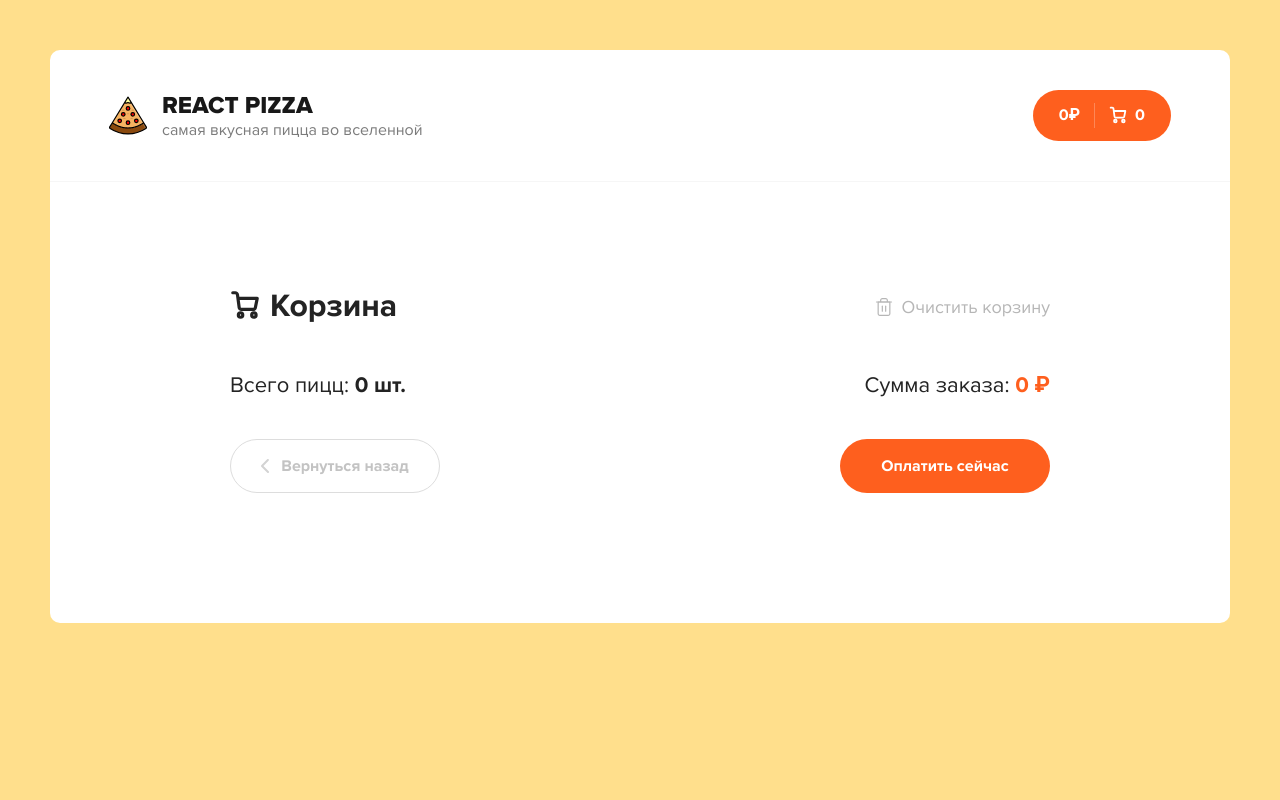
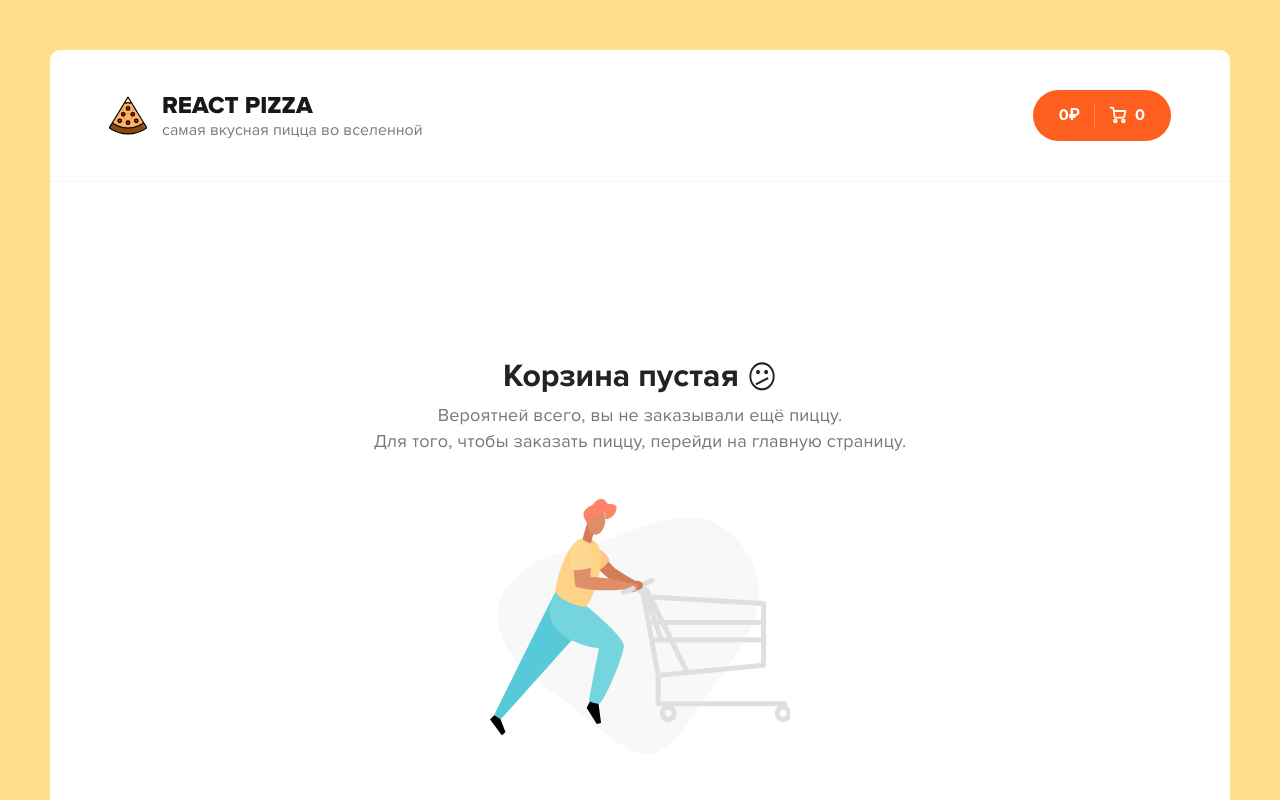
Before and after one commit to chernykh-ru/react-pizza, a React (Create React App) app: page /cart in a window 1280 px wide. Shown: the top 800 px of the page. Built offline with nearby package versions, Linux system fonts and the light colour scheme.

Commit message:
add clear cart, empty cart

```diff
--- a/src/pages/Cart.jsx
+++ b/src/pages/Cart.jsx
@@ -1,23 +1,32 @@
 //rcfe
 import React from 'react';
-import { useSelector } from 'react-redux';
+import { NavLink } from 'react-router-dom';
+import { useSelector, useDispatch } from 'react-redux';
 import CartItem from '../components/CartItem';
+import { clearPizzaOnCart } from '../redux/reducers/cart';
+import emptyCart from './../assets/img/empty-cart.png';
 
 function Cart() {
+  const dispatch = useDispatch();
+
   const { items, totalPrice, totalCount } = useSelector(({ cart }) => cart);
 
   const addedPizzas = Object.keys(items).map((key) => {
     return items[key].items[0];
   }); //берем из обекта items ключи и мапим в новый массив по ключам возвращая каждый первый элемент массива в массив объектов
 
-  // const addedByOneTypePizzasCount = Object.keys(items).map((key) => {
-  //   return items[key].length;
-  // });
-  // console.log(addedByOneTypePizzasCount);
+  const handleClearPizzaOnCart = () => {
+    if (window.confirm('Вы действительно хотите очистить корзину?')) {
+      dispatch(clearPizzaOnCart());
+    }
+  };
 
   return (
     <div className='content'>
       <div className='container container--cart'>
+        {totalPrice === 0 ? (
+          <CartEmpty />
+        ) : (
           <div className='cart'>
             <div className='cart__top'>
               <h2 className='content__title'>
@@ -87,8 +96,7 @@ function Cart() {
                     strokeLinejoin='round'
                   />
                 </svg>
-
-              <span>Очистить корзину</span>
+                <span onClick={handleClearPizzaOnCart}>Очистить корзину</span>
               </div>
             </div>
             <div className='content__items'>
@@ -114,7 +122,7 @@ function Cart() {
                 </span>
               </div>
               <div className='cart__bottom-buttons'>
-              <a href='/' className='button button--outline button--add go-back-btn'>
+                <NavLink to='/' className='button button--outline button--add go-back-btn'>
                   <svg
                     width='8'
                     height='14'
@@ -130,12 +138,36 @@ function Cart() {
                     />
                   </svg>
                   <span>Вернуться назад</span>
-              </a>
+                </NavLink>
                 <div className='button pay-btn'>
                   <span>Оплатить сейчас</span>
                 </div>
               </div>
             </div>
+          </div>
+        )}
+      </div>
+    </div>
+  );
+}
+
+function CartEmpty() {
+  return (
+    <div className='content'>
+      <div className='container container--cart'>
+        <div className='cart cart--empty'>
+          <h2>
+            Корзина пустая <icon>😕</icon>
+          </h2>
+          <p>
+            Вероятней всего, вы не заказывали ещё пиццу.
+            <br />
+            Для того, чтобы заказать пиццу, перейди на главную страницу.
+          </p>
+          <img src={emptyCart} alt='Empty cart' />
+          <NavLink to='/' className='button button--black'>
+            <span>Вернуться назад</span>
+          </NavLink>
         </div>
       </div>
     </div>
--- a/src/redux/reducers/cart.js
+++ b/src/redux/reducers/cart.js
@@ -1,4 +1,5 @@
 const ADD_PIZZA_CART = 'REACT_PIZZA/CART/ADD_PIZZA_CART';
+const CLEAR_PIZZA_CART = 'REACT_PIZZA/CART/CLEAR_PIZZA_CART';
 
 const initialState = {
   items: {},
@@ -21,13 +22,6 @@ const cart = (state = initialState, action) => {
           totalPrice: getTotalPrice(currentPizzaItems),
         },
       };
-      // case ADD_PIZZA_CART: {
-      //   const newItems = {
-      //     ...state.items,
-      //     [action.payload.id]: !state.items[action.payload.id]
-      //       ? [action.payload]
-      //       : [...state.items[action.payload.id], action.payload],
-      //   };
       const items = Object.values(newItems).map((obj) => obj.items);
       const allPizzas = [].concat.apply([], items);
       const totalPrice = getTotalPrice(allPizzas);
@@ -37,21 +31,16 @@ const cart = (state = initialState, action) => {
         items: newItems,
         totalCount: allPizzas.length,
         totalPrice: totalPrice,
-        // totalCount: [].concat(...Object.values(newItems)).length,
-        // totalCount: Object.keys(newItems).length,
-        // totalCount: [].concat.apply([], Object.values(newItems)).length,
       };
     }
-    // case SET_TOTAL_PRICE:
-    //   return {
-    //     ...state,
-    //     totalPrice: action.payload,
-    //   };
-    // case SET_TOTAL_COUNT:
-    //   return {
-    //     ...state,
-    //     totalCount: action.payload,
-    //   };
+    case CLEAR_PIZZA_CART: {
+      return {
+        ...state,
+        items: {},
+        totalPrice: 0,
+        totalCount: 0,
+      };
+    }
     default:
       return state;
   }
@@ -63,4 +52,8 @@ export const addPizzaToCart = (pizzaObj) => ({
   payload: pizzaObj,
 });
 
+export const clearPizzaOnCart = () => ({
+  type: CLEAR_PIZZA_CART,
+});
+
 export default cart;
```
Lines whose indentation alone changed are shown as unchanged.
